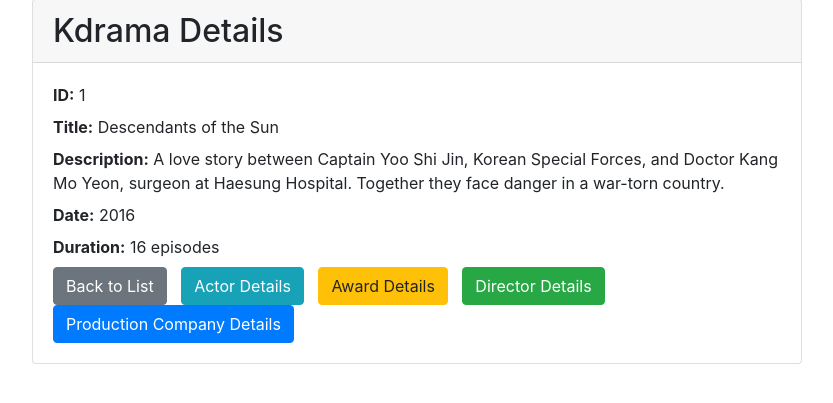
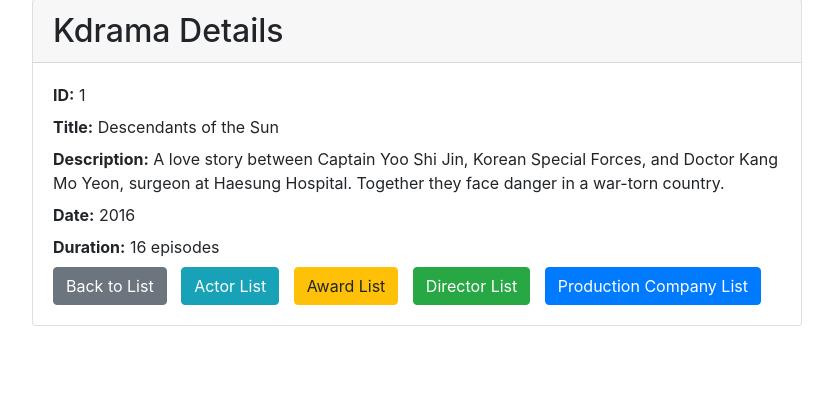
Before and after one commit to ChenxiLinIS/IS4460_Final, a Django app: page /kdrama/kdrama_details/1/ in a window 1280 px wide. Shown: the part 69-472 px from the top of the page, without its empty margins (223-1056 px from the left). Run offline with Django 5.2, Linux system fonts and the light colour scheme; the first user in the database is signed in; data comes from the database, SQL or seed files in the repository; some libraries are stand-ins or nearby versions.

Commit message:
Update kdrama_details.html

```diff
--- a/final/kdrama/templates/kdrama/kdrama_details.html
+++ b/final/kdrama/templates/kdrama/kdrama_details.html
@@ -23,10 +23,10 @@
 
             <a href="{% url 'kdrama-list' %}" class="btn btn-secondary">Back to List</a>
 
-            <a href="{% url 'actor_details' actor_id=kdrama.actor_id %}" class="btn btn-info">Actor Details</a>
-            <a href="{% url 'award_details' award_id=kdrama.award_id %}" class="btn btn-warning">Award Details</a>
-            <a href="{% url 'director_details' director_id=kdrama.director_id %}" class="btn btn-success">Director Details</a>
-            <a href="{% url 'prodcompany_details' prod_company_id=kdrama.prod_company_id %}" class="btn btn-primary">Production Company Details</a>
+            <a href="{% url 'actor_details' actor_id=kdrama.actor_id %}" class="btn btn-info">Actor List</a>
+            <a href="{% url 'award_details' award_id=kdrama.award_id %}" class="btn btn-warning">Award List</a>
+            <a href="{% url 'director_details' director_id=kdrama.director_id %}" class="btn btn-success">Director List</a>
+            <a href="{% url 'prodcompany_details' prod_company_id=kdrama.prod_company_id %}" class="btn btn-primary">Production Company List</a>
         </div>
     </div>
 {% endblock %}
```
